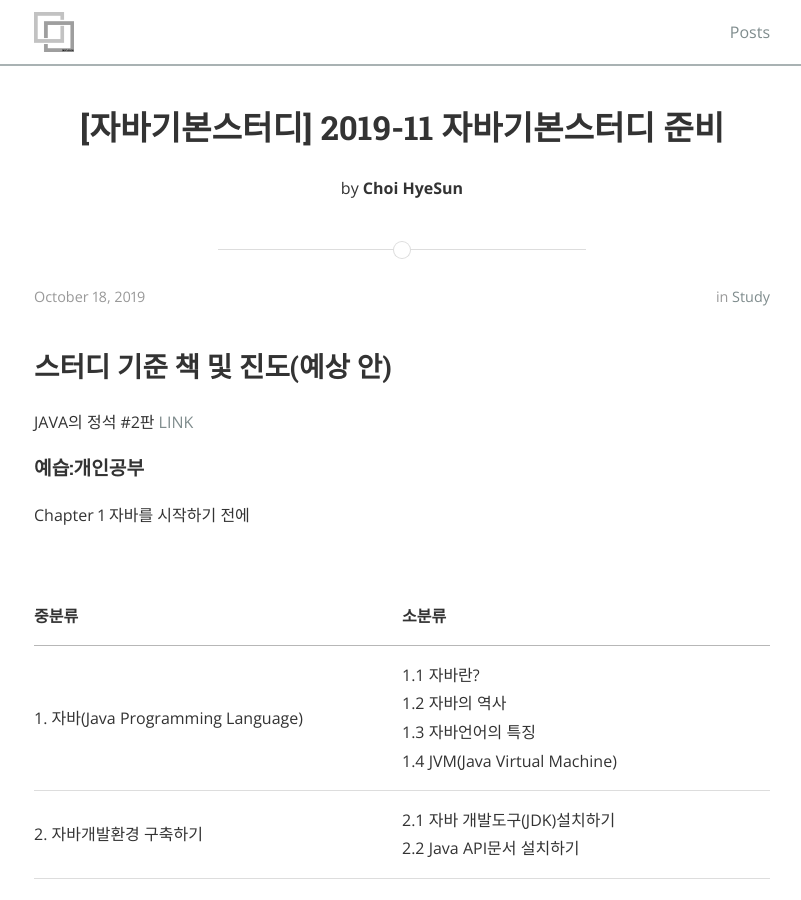
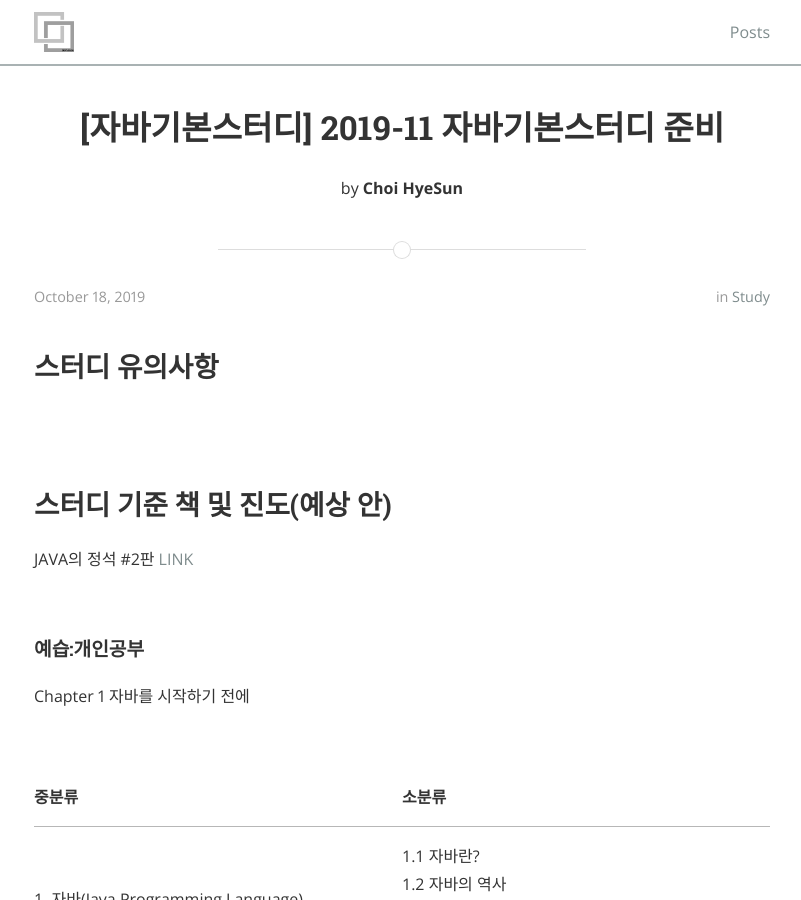
Before and after one commit to gptjs409/gptjs409.github.io, a Jekyll site: the page built from _posts/study/2019-10-18-java-basic-study.md, in a window 1280 px wide and 900 px high. Shown: the whole window, without its empty margins (238-1039 px from the left). Built offline with Jekyll 4.4.1, drawn with Linux system fonts in a browser that asks for light colours; nearby versions of some CDN libraries.

Commit message:
Update 2019-10-18-java-basic-study.md

```diff
--- a/_posts/study/2019-10-18-java-basic-study.md
+++ b/_posts/study/2019-10-18-java-basic-study.md
@@ -8,9 +8,17 @@ tags:
   - 자바스터디
 ---
 
+## 스터디 유의사항
+
+
+<br>
+<br>
+
 ## 스터디 기준 책 및 진도(예상 안)
 
 JAVA의 정석 #2판 [LINK](https://book.naver.com/bookdb/book_detail.nhn?bid=6232200)
+
+<br>
 
 #### 예습:개인공부
 
```
